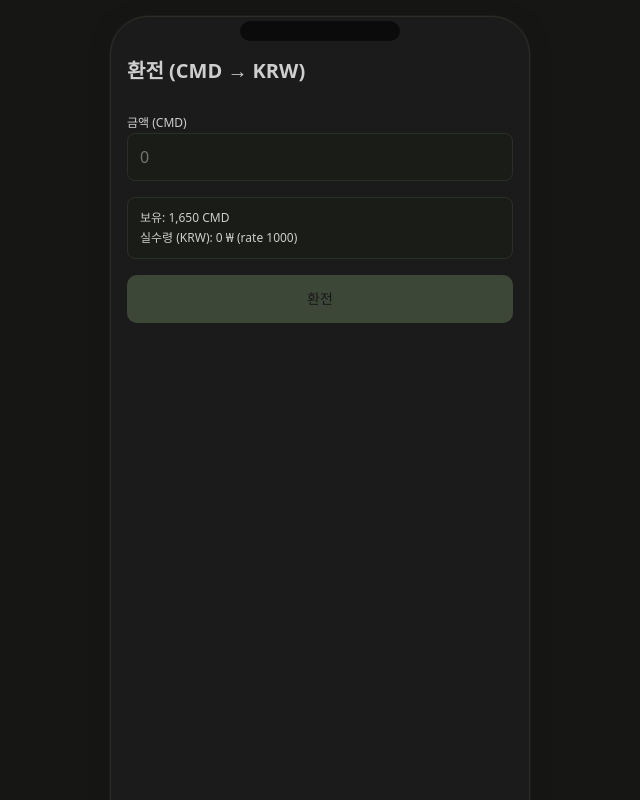
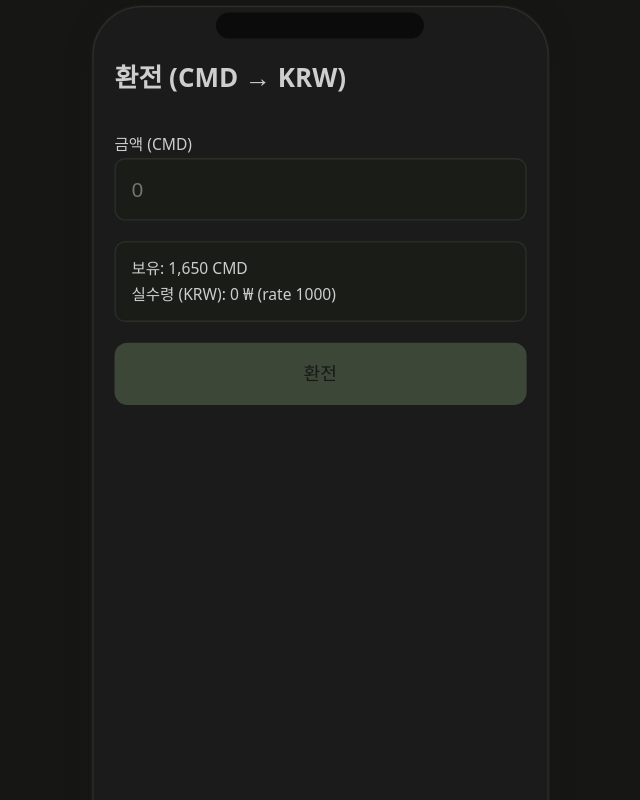
Before and after one commit to yun-sangho/commando, a Next.js app: page /wallet/convert in a window 1280 px wide. Shown: the top 800 px of the page, without its empty margins (320-960 px from the left). Built offline with nearby package versions, Linux system fonts and the light colour scheme.

Commit message:
feat: refactor WalletSectionLayout to improve scaling and layout structure

```diff
--- a/app/wallet/layout.tsx
+++ b/app/wallet/layout.tsx
@@ -2,10 +2,27 @@ import { ReactNode } from 'react'
 import { BottomBar } from '@/app/_components/bottom-bar'
 
 export default function WalletSectionLayout({ children }: { children: ReactNode }) {
+	// 조절 가능한 확대 배율 (필요시 1.0 ~ 1.3 사이로 조정)
+		// 더 크게 확대 (이전 1.15 -> 1.3)
+		const SCALE = 1.3
 	return (
 		<div className="w-full min-h-screen flex justify-center bg-[oklch(.18_.01_135)]/40 dark:bg-[oklch(.12_.01_135)]/60 p-4">
-			<div className="relative w-full max-w-[420px] h-[844px] md:h-[900px] rounded-[2.4rem] border shadow-lg bg-background overflow-hidden flex flex-col"
-					 style={{ boxShadow: '0 4px 20px -2px oklch(0.2 0 0 / .5), 0 0 0 1px oklch(0.3 0 0 / .3)' }}>
+			{/* 래퍼: transform 으로 확대. layout shift 최소화를 위해 inline-block 사용 */}
+			<div
+				className="inline-block"
+				style={{
+					transform: `scale(${SCALE})`,
+					transformOrigin: 'top center',
+					// 확대 후 시각적 중심 정렬을 위해 (배율 - 1) 만큼의 여백 보정 (수직만 살짝)
+					// 필요시 아래 marginTop 조정
+					  // 확대 비율이 커지면 상단 잘림 방지를 위해 보정값을 조금 줄임
+					  marginTop: `${(SCALE - 1) * -32}px`
+				}}
+			>
+				<div
+					className="relative w-full max-w-[420px] h-[844px] md:h-[900px] rounded-[2.4rem] border shadow-lg bg-background overflow-hidden flex flex-col"
+					style={{ boxShadow: '0 4px 20px -2px oklch(0.2 0 0 / .5), 0 0 0 1px oklch(0.3 0 0 / .3)' }}
+				>
 					{/* Notch / status bar mock */}
 					<div className="h-6 flex items-center justify-center relative">
 						<div className="absolute top-1 left-1/2 -translate-x-1/2 w-40 h-5 bg-black/60 dark:bg-black/80 rounded-full" />
@@ -17,5 +34,6 @@ export default function WalletSectionLayout({ children }: { children: ReactNode
 					</div>
 				</div>
 			</div>
+		</div>
 	)
 }
```
Lines whose indentation alone changed are shown as unchanged.
